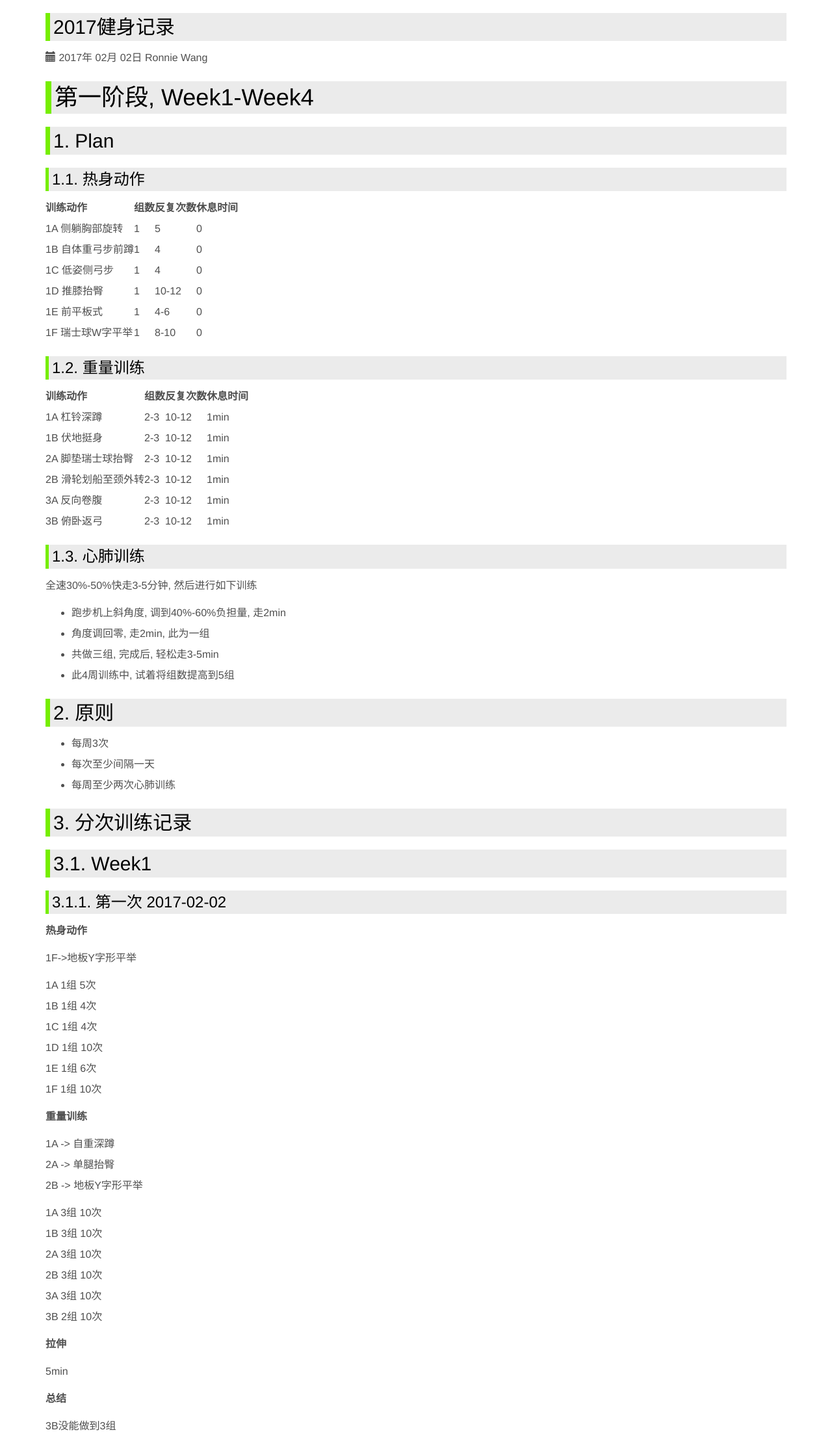
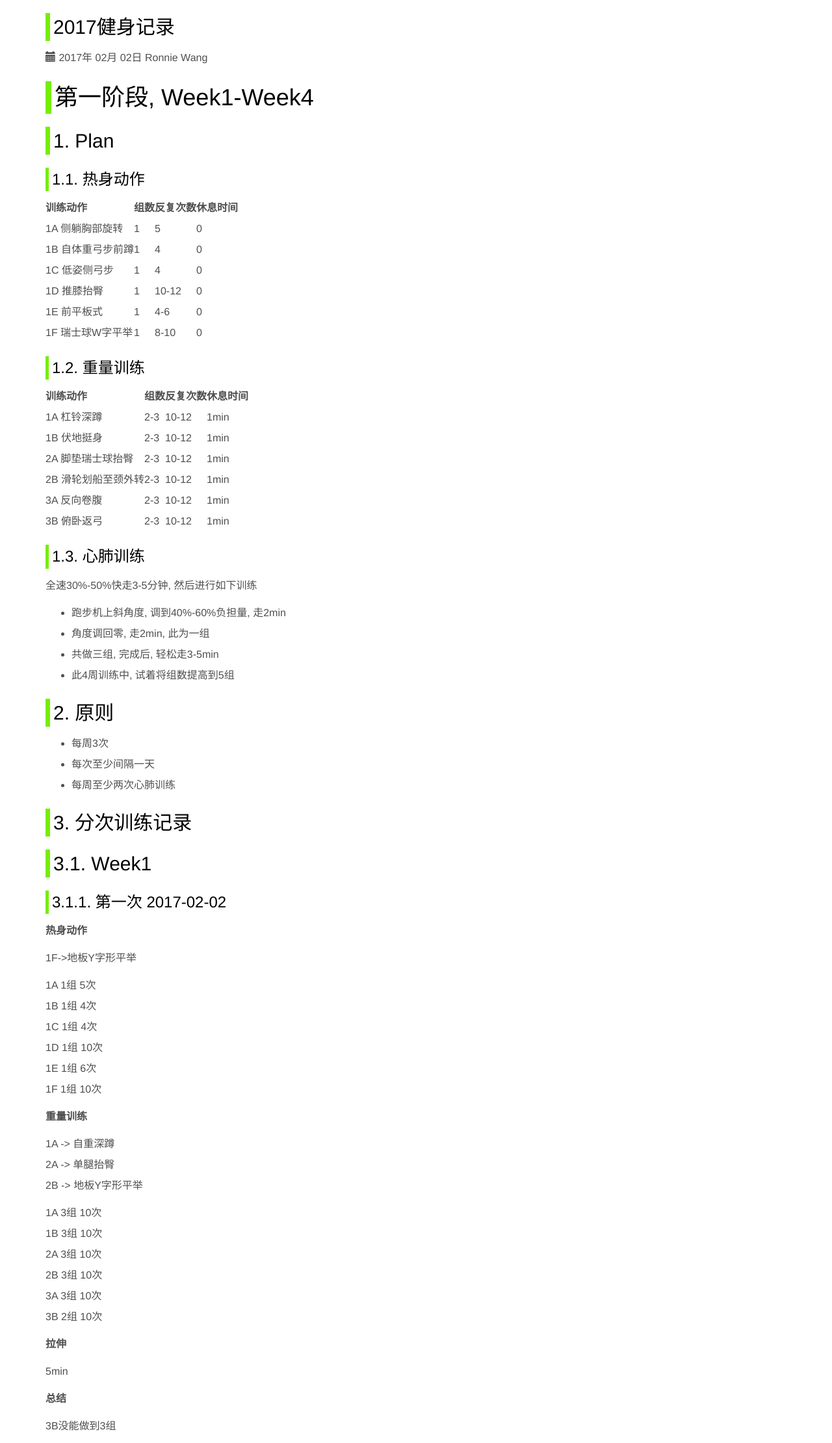
Before and after one commit to ronniewang/ronniewang.github.io, a Jekyll site: the page built from _posts/2017-02-02-2017健身记录.md, in a window 1280 px wide. Shown: the whole page at 65% size. Built offline with Jekyll 4.4.1, drawn with Linux system fonts in a browser that asks for light colours.

Commit message:
update files

```diff
--- a/_layouts/default.html
+++ b/_layouts/default.html
@@ -26,21 +26,18 @@
             color: black;
             border-left: 9px solid #76EE00;
             padding: 5px;
-            background-color: #EBEBEB;
         }
 
         h2 {
             color: black;
             border-left: 7px solid #76EE00;
             padding: 5px;
-            background-color: #EBEBEB;
         }
 
         h3 {
             color: black;
             border-left: 5px solid #76EE00;
             padding: 5px;
-            background-color: #EBEBEB;
         }
 
         .content {
```
